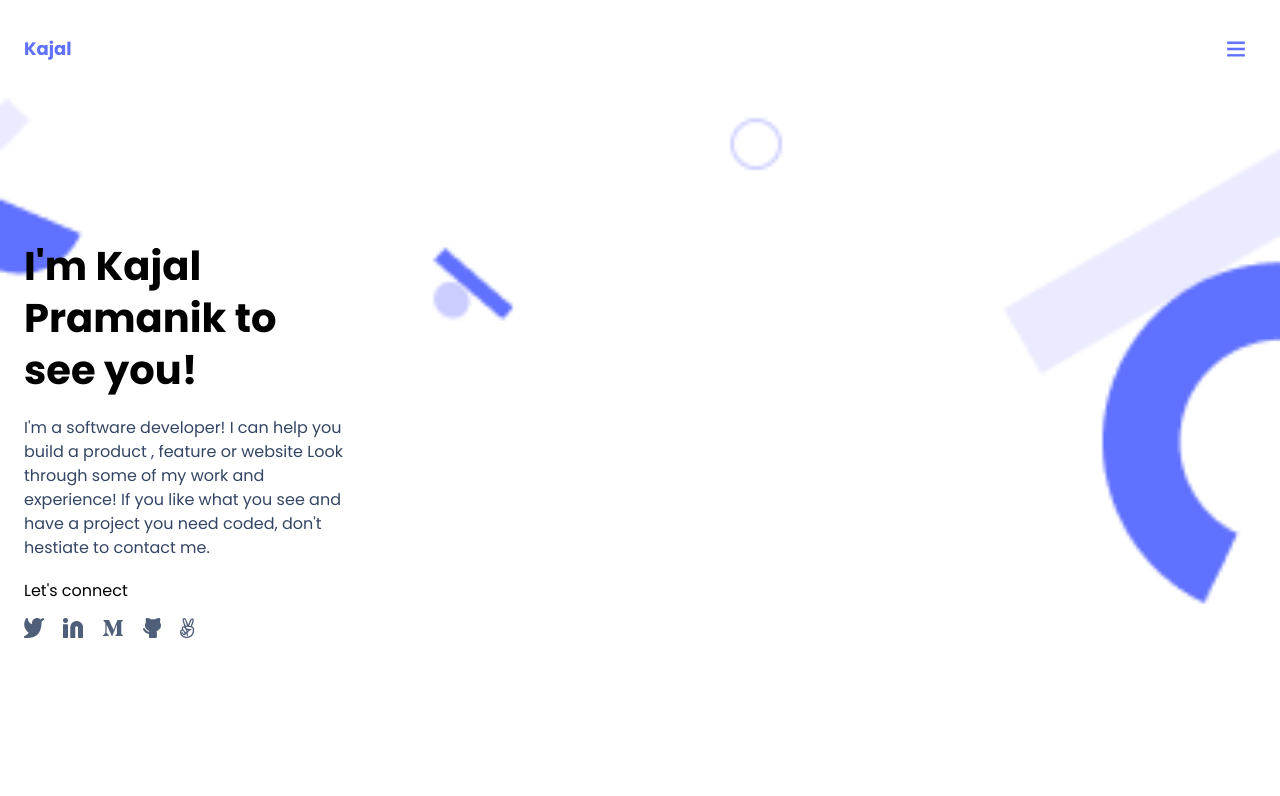
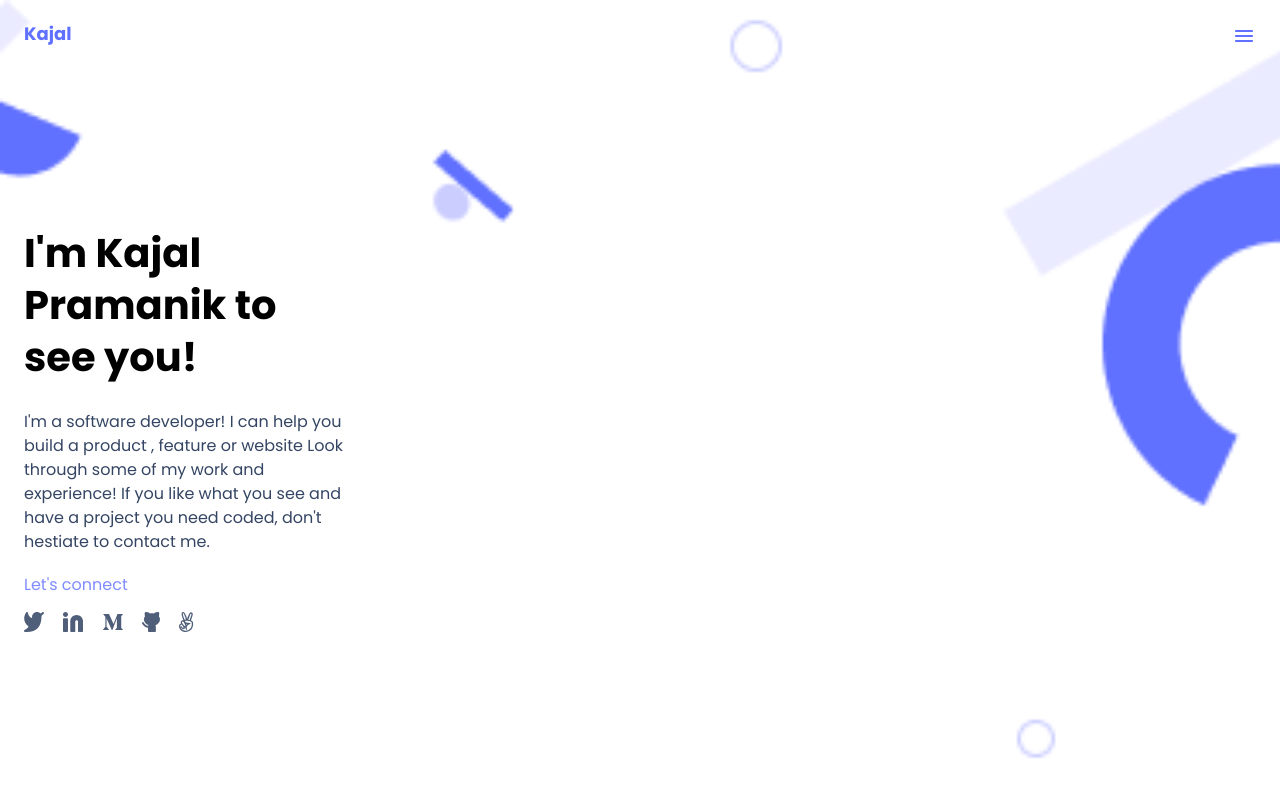
Before and after one commit to Kajal19-del/portfolio-project, a website: page index.html in a window 1280 px wide. Drawn offline with Linux system fonts and the light colour scheme.

Commit message:
Update HTML and css files

```diff
--- a/index.html
+++ b/index.html
@@ -8,16 +8,18 @@
   <link rel="stylesheet" href="./styles.css">
 </head>
 <body>
-  <nav>
-    <div class="nav-bar">
-      <h1 class="logo">Kajal</h1>
-      <img src="./img/hambug.png" alt="hamburger" class="hambug">
-    </div>
-  </nav>
 
   <header>
+    <nav>
+      <div class="nav-bar">
+        <a href="#" class="logo">Kajal</a>
+        <button class="hambug-menu">
+         <a href="#"><img src="./img/menu.svg" alt="menu"></a>
+        </button>
+      </div>
+    </nav>
 
-    <div class="container">
+    <section class="head-section">
 
       <h1 class="header-title">I'm Kajal Pramanik to see you!</h1>
 
@@ -27,9 +29,26 @@
 
       <p class="header-social-text">Let's connect</p>
 
-      <img src="./img/social-media.png" alt="social-icon" class="social-icon">
+      <div class="social-icon">
+        <ul>
+          <li>
+            <a href="#"><img src="./img/twitter.svg" alt="twitter"></a>
+          </li>
+          <li>
+            <a href="#"><img src="./img/Linkedin icon.svg" alt="Linkedin"></a>
+          </li>
+          <li>
+            <a href="#"><img src="./img/medium.svg" alt="medium"></a>
+          </li>
+          <li>
+            <a href="#"><img src="./img/github.svg" alt="github"></a>
+          </li>
+          <li>
+            <a href="#"><img src="./img/angellist.svg" alt="angellist"></a>
+          </li>
+        </ul>
 
-    </div>
+    </section>
 
   </header>
 
--- a/styles.css
+++ b/styles.css
@@ -25,6 +25,17 @@ body {
   font-size: 18px;
   color: #6070ff;
   line-height: 20px;
+  text-decoration: none;
+}
+
+.hambug-menu {
+  background: none;
+  color: inherit;
+  border: none;
+  padding: 0;
+  font: inherit;
+  cursor: pointer;
+  outline: inherit;
 }
 
 header {
@@ -33,7 +44,7 @@ header {
   background-repeat: no-repeat;
 }
 
-.container {
+.head-section {
   padding: 115px 24px 115px 24px;
 }
 
@@ -59,6 +70,16 @@ header {
   display: flex;
   flex-direction: column;
   align-items: flex-start;
+  color: #7f8cff;
   gap: 16px;
   height: 24px;
 }
+
+.social-icon ul {
+  width: 170px;
+  padding: 0;
+  display: flex;
+  align-items: flex-start;
+  justify-content: space-between;
+  list-style: none;
+}
```
Also changed, not shown: img/Linkedin icon.svg (added), img/angellist.svg (added), img/github.svg (added), img/hambug.png (deleted), img/medium.svg (added), img/menu.svg (added), img/social-media.png (deleted), img/twitter.svg (added).
